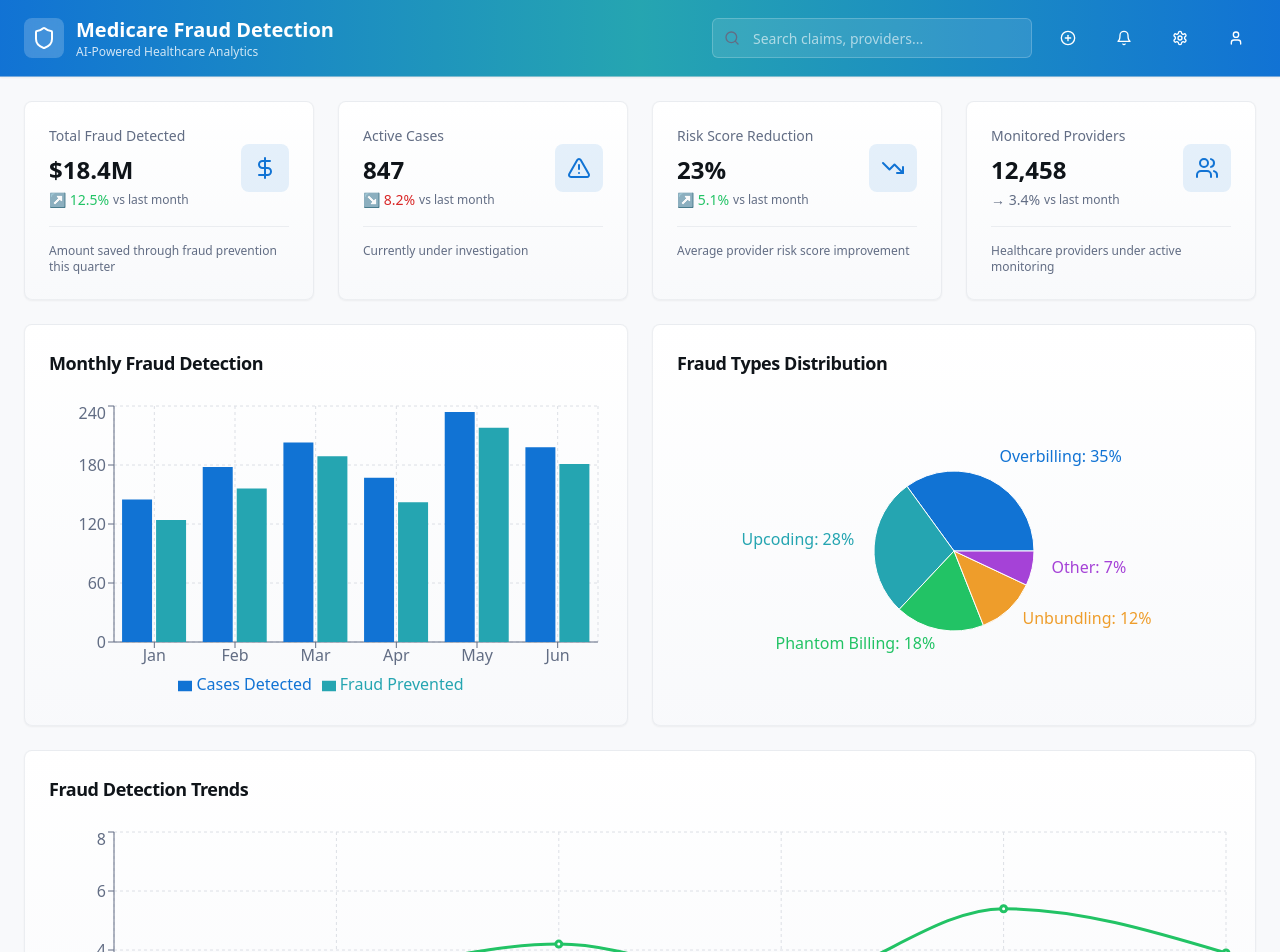
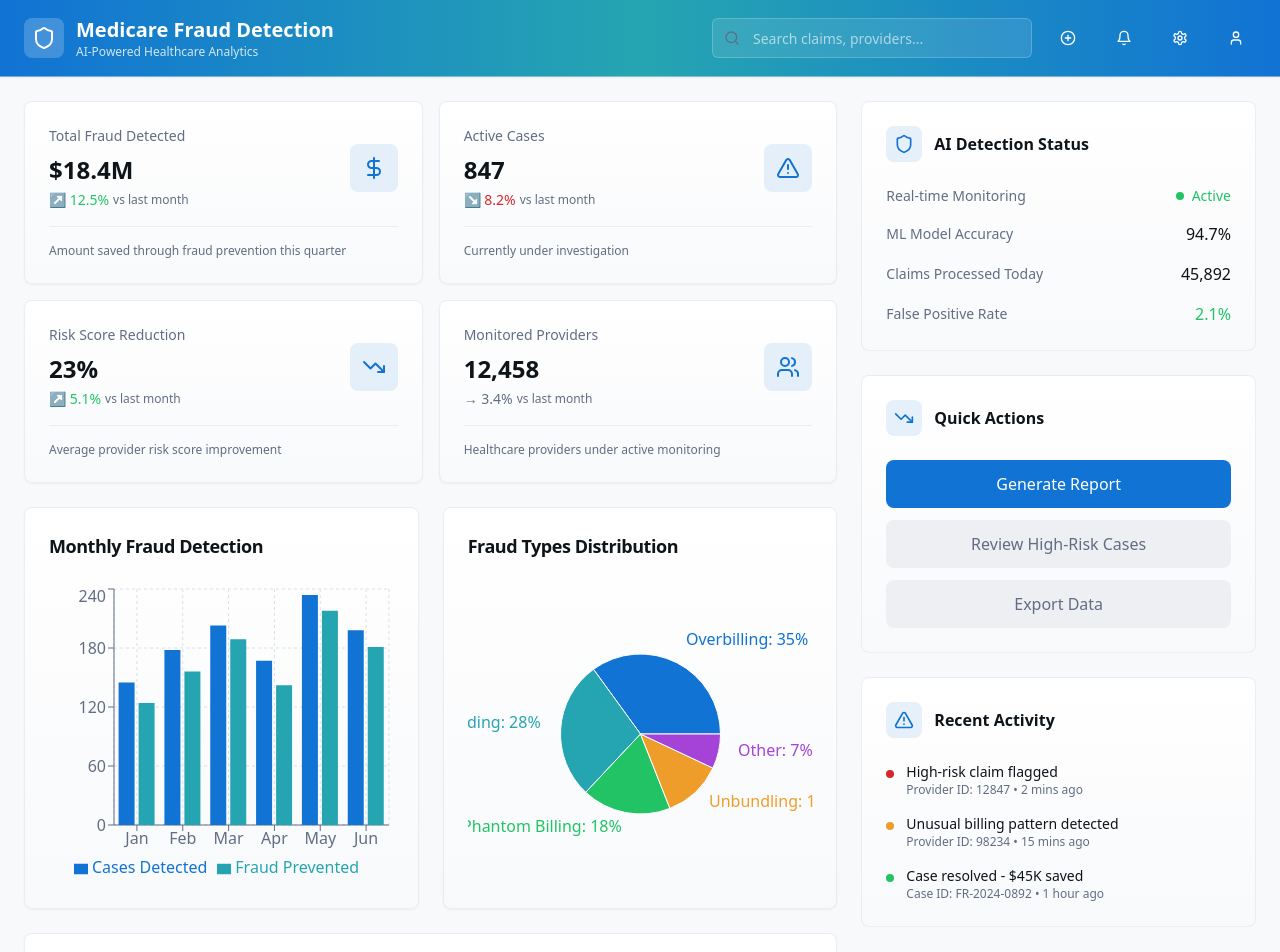
Before and after one commit to adomadiya-panvatech/medicare-guardian-ai, a React (Vite) app: page / in a window 1280 px wide. Shown: the top 952 px of the page. Built offline with nearby package versions, Linux system fonts and the light colour scheme; the HTML template or start-up script is replaced by a standard one.

Commit message:
Refactor: Improve Index page layout

```diff
--- a/src/components/MedicareFraudDashboard.tsx
+++ b/src/components/MedicareFraudDashboard.tsx
@@ -282,7 +282,7 @@ const MedicareFraudDashboard = () => {
                                         <XAxis dataKey="month" />
                                         <YAxis />
                                         <Tooltip formatter={(value, name) => [
-                                            name === 'savings' ? `$${(value / 1000000).toFixed(1)}M` : value,
+                                            name === 'savings' ? `$${(Number(value) / 1000000).toFixed(1)}M` : value,
                                             name === 'flagged' ? 'Flagged Claims' : name === 'confirmed' ? 'Confirmed Fraud' : 'Savings'
                                         ]} />
                                         <Legend />
--- a/src/pages/Index.tsx
+++ b/src/pages/Index.tsx
@@ -10,9 +10,11 @@ const Index = () => {
     <div className="min-h-screen bg-background">
       <DashboardHeader />
 
-      <main className="p-6 space-y-6">
-        {/* KPI Overview */}
-        <div className="grid grid-cols-1 md:grid-cols-2 lg:grid-cols-4 gap-6">
+      <div className="grid grid-cols-1 lg:grid-cols-12 gap-6 p-6">
+        {/* Main Content Area */}
+        <div className="lg:col-span-8 space-y-6">
+          {/* KPI Overview Grid */}
+          <div className="grid grid-cols-1 md:grid-cols-2 gap-4">
             <KPICard
               title="Total Fraud Detected"
               value="$18.4M"
@@ -50,21 +52,27 @@ const Index = () => {
           {/* Charts Section */}
           <FraudChart />
 
-        {/* Analytics & Alerts */}
-        <div className="grid grid-cols-1 xl:grid-cols-3 gap-6">
-          <div className="xl:col-span-2">
+          {/* Alerts Table */}
           <AlertsTable />
         </div>
-          <div className="space-y-6">
+
+        {/* Right Sidebar */}
+        <div className="lg:col-span-4 space-y-6">
+          {/* AI Detection Status Card */}
           <div className="bg-gradient-card border border-border/50 rounded-lg p-6">
-              <div className="flex items-center space-x-3 mb-4">
-                <Shield className="w-6 h-6 text-primary" />
+            <div className="flex items-center space-x-3 mb-6">
+              <div className="p-2 bg-primary/10 rounded-lg">
+                <Shield className="w-5 h-5 text-primary" />
+              </div>
               <h3 className="font-semibold text-foreground">AI Detection Status</h3>
             </div>
-              <div className="space-y-3">
+            <div className="space-y-4">
               <div className="flex justify-between items-center">
                 <span className="text-sm text-muted-foreground">Real-time Monitoring</span>
-                  <span className="text-success font-medium">Active</span>
+                <div className="flex items-center space-x-2">
+                  <div className="w-2 h-2 bg-success rounded-full"></div>
+                  <span className="text-success font-medium text-sm">Active</span>
+                </div>
               </div>
               <div className="flex justify-between items-center">
                 <span className="text-sm text-muted-foreground">ML Model Accuracy</span>
@@ -80,12 +88,67 @@ const Index = () => {
               </div>
             </div>
           </div>
+
+          {/* Quick Actions Card */}
+          <div className="bg-gradient-card border border-border/50 rounded-lg p-6">
+            <div className="flex items-center space-x-3 mb-6">
+              <div className="p-2 bg-primary/10 rounded-lg">
+                <TrendingDown className="w-5 h-5 text-primary" />
+              </div>
+              <h3 className="font-semibold text-foreground">Quick Actions</h3>
+            </div>
+            <div className="space-y-3">
+              <button className="w-full p-3 bg-primary text-primary-foreground rounded-lg hover:bg-primary/90 transition-colors font-medium">
+                Generate Report
+              </button>
+              <button className="w-full p-3 bg-muted text-muted-foreground rounded-lg hover:bg-muted/80 transition-colors font-medium">
+                Review High-Risk Cases
+              </button>
+              <button className="w-full p-3 bg-muted text-muted-foreground rounded-lg hover:bg-muted/80 transition-colors font-medium">
+                Export Data
+              </button>
             </div>
           </div>
 
-        {/* Provider Analytics */}
+          {/* Recent Activity Card */}
+          <div className="bg-gradient-card border border-border/50 rounded-lg p-6">
+            <div className="flex items-center space-x-3 mb-6">
+              <div className="p-2 bg-primary/10 rounded-lg">
+                <AlertTriangle className="w-5 h-5 text-primary" />
+              </div>
+              <h3 className="font-semibold text-foreground">Recent Activity</h3>
+            </div>
+            <div className="space-y-4">
+              <div className="flex items-start space-x-3">
+                <div className="w-2 h-2 bg-danger rounded-full mt-2"></div>
+                <div className="flex-1">
+                  <p className="text-sm text-foreground font-medium">High-risk claim flagged</p>
+                  <p className="text-xs text-muted-foreground">Provider ID: 12847 • 2 mins ago</p>
+                </div>
+              </div>
+              <div className="flex items-start space-x-3">
+                <div className="w-2 h-2 bg-warning rounded-full mt-2"></div>
+                <div className="flex-1">
+                  <p className="text-sm text-foreground font-medium">Unusual billing pattern detected</p>
+                  <p className="text-xs text-muted-foreground">Provider ID: 98234 • 15 mins ago</p>
+                </div>
+              </div>
+              <div className="flex items-start space-x-3">
+                <div className="w-2 h-2 bg-success rounded-full mt-2"></div>
+                <div className="flex-1">
+                  <p className="text-sm text-foreground font-medium">Case resolved - $45K saved</p>
+                  <p className="text-xs text-muted-foreground">Case ID: FR-2024-0892 • 1 hour ago</p>
+                </div>
+              </div>
+            </div>
+          </div>
+        </div>
+      </div>
+
+      {/* Bottom Section - Provider Analytics */}
+      <div className="px-6 pb-6">
         <ProviderAnalytics />
-      </main>
+      </div>
     </div>
   );
 };
```
Lines whose indentation alone changed are shown as unchanged.
